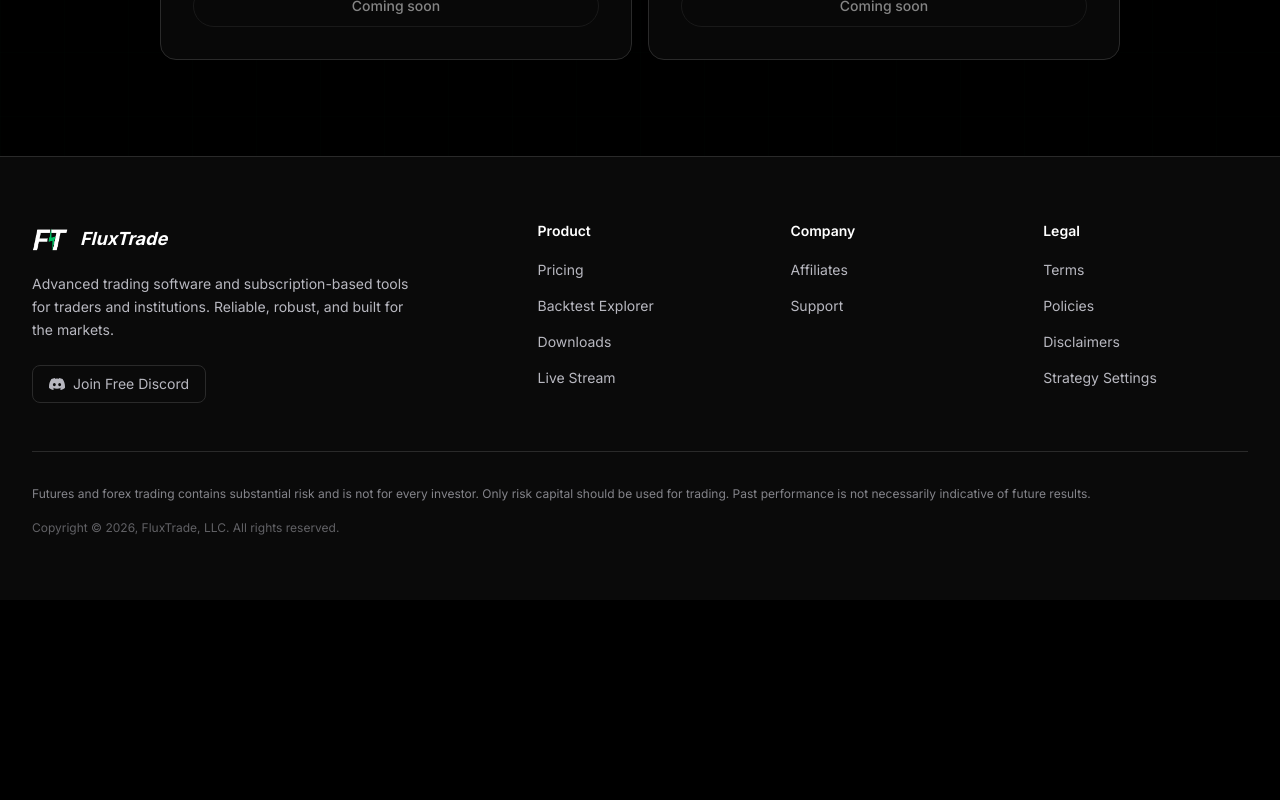
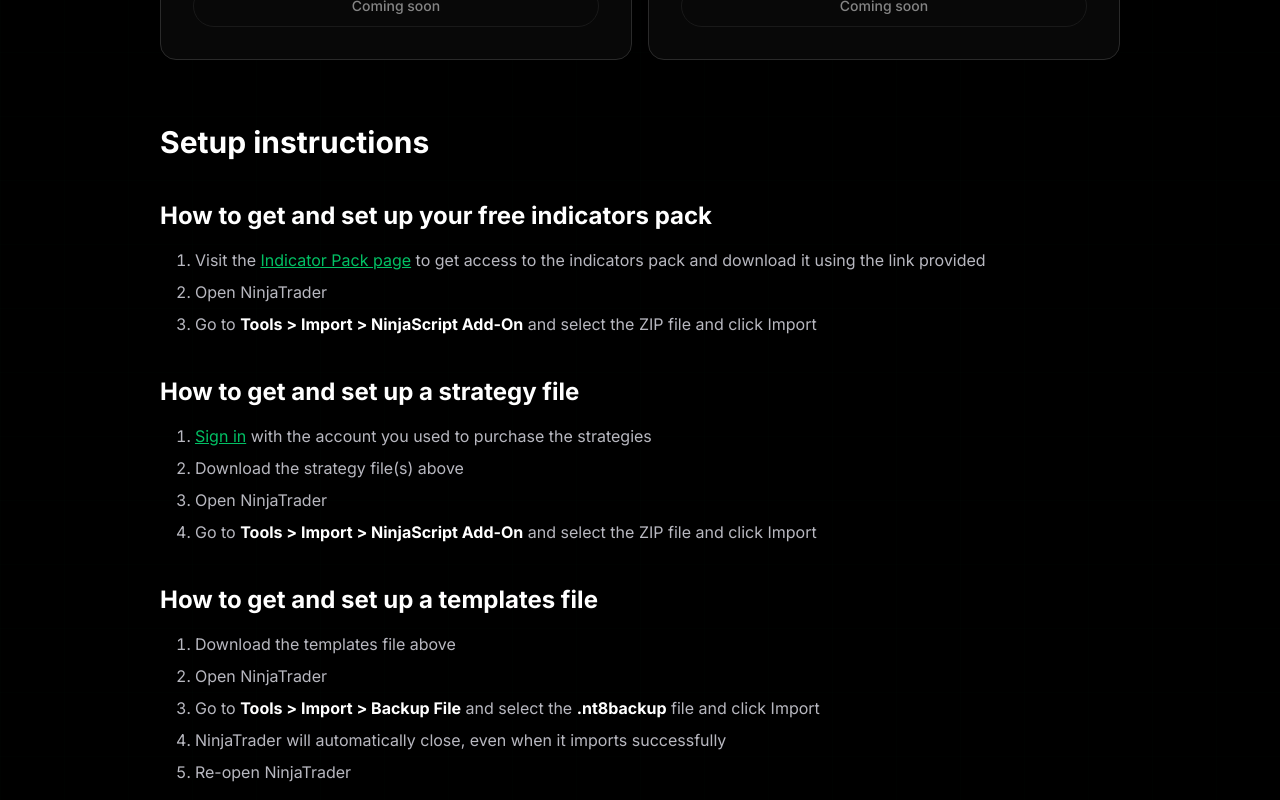
Before and after one commit to FluxTradeLLC/fluxtradenet-next, a Next.js app: page /downloads in a window 1280 px wide. Shown: the part 1100-1900 px from the top of the page. Before the commit the page ends 1700 px from the top, so only its background shows below. Built offline with nearby package versions, Linux system fonts and the light colour scheme; no server answers.

Commit message:
Adds instructions to Downloads page

```diff
--- a/components/auth/AccountContent.tsx
+++ b/components/auth/AccountContent.tsx
@@ -102,6 +102,17 @@
           </div>
 
           <div className="space-y-3">
+            <h2 className="text-2xl font-bold text-white">Downloads</h2>
+            <p className="text-sm text-muted">
+              Download your strategy files, chart templates, and the free indicators pack
+              for NinjaTrader. Setup instructions are included on the downloads page.
+            </p>
+            <Link href="/downloads" className="btn-primary inline-flex px-6 py-2.5 text-sm">
+              Downloads
+            </Link>
+          </div>
+
+          <div className="space-y-3">
             <h2 className="text-2xl font-bold text-white">Sign Out</h2>
             <SignOutButton />
           </div>
--- a/components/downloads/DownloadsContent.tsx
+++ b/components/downloads/DownloadsContent.tsx
@@ -4,6 +4,7 @@
   contentBodyClass,
   contentCardClass,
   contentLinkClass,
+  contentSectionHeading,
   contentSubheading,
 } from "@/lib/content-ui";
 import { STRATEGY_DOWNLOADS } from "@/lib/downloads";
@@ -92,6 +93,73 @@
           ))}
         </div>
       </div>
+
+      <div className="mt-16 space-y-10">
+        <h2 className={contentSectionHeading}>Setup instructions</h2>
+
+        <section>
+          <h3 className={contentSubheading}>
+            How to get and set up your free indicators pack
+          </h3>
+          <ol className="ml-4 mt-4 list-inside list-decimal space-y-2 text-muted">
+            <li>
+              Visit the{" "}
+              <Link href="/downloads/indicator-pack" className={contentLinkClass}>
+                Indicator Pack page
+              </Link>{" "}
+              to get access to the indicators pack and download it using the link
+              provided
+            </li>
+            <li>Open NinjaTrader</li>
+            <li>
+              Go to{" "}
+              <strong className="text-white">Tools &gt; Import &gt; NinjaScript Add-On</strong>{" "}
+              and select the ZIP file and click Import
+            </li>
+          </ol>
+        </section>
+
+        <section>
+          <h3 className={contentSubheading}>How to get and set up a strategy file</h3>
+          <ol className="ml-4 mt-4 list-inside list-decimal space-y-2 text-muted">
+            <li>
+              <Link href="/signin" className={contentLinkClass}>
+                Sign in
+              </Link>{" "}
+              with the account you used to purchase the strategies
+            </li>
+            <li>
+              Download the strategy file(s) above
+            </li>
+            <li>Open NinjaTrader</li>
+            <li>
+              Go to{" "}
+              <strong className="text-white">Tools &gt; Import &gt; NinjaScript Add-On</strong>{" "}
+              and select the ZIP file and click Import
+            </li>
+          </ol>
+        </section>
+
+        <section>
+          <h3 className={contentSubheading}>How to get and set up a templates file</h3>
+          <ol className="ml-4 mt-4 list-inside list-decimal space-y-2 text-muted">
+            <li>
+              Download the templates file above
+            </li>
+            <li>Open NinjaTrader</li>
+            <li>
+              Go to{" "}
+              <strong className="text-white">Tools &gt; Import &gt; Backup File</strong>{" "}
+              and select the <strong className="text-white">.nt8backup</strong> file and
+              click Import
+            </li>
+            <li>
+              NinjaTrader will automatically close, even when it imports successfully
+            </li>
+            <li>Re-open NinjaTrader</li>
+          </ol>
+        </section>
+      </div>
     </ContentPageLayout>
   );
 }
```
